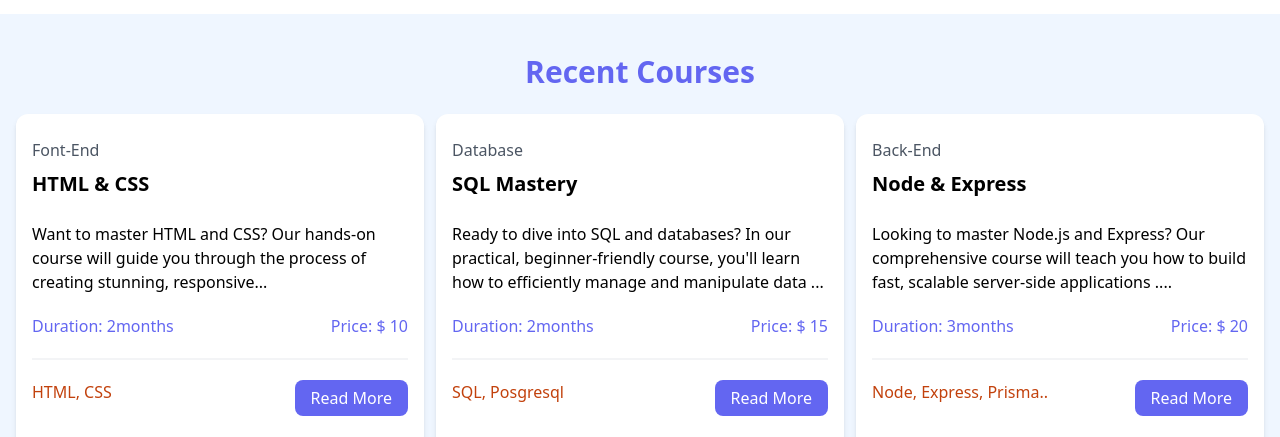
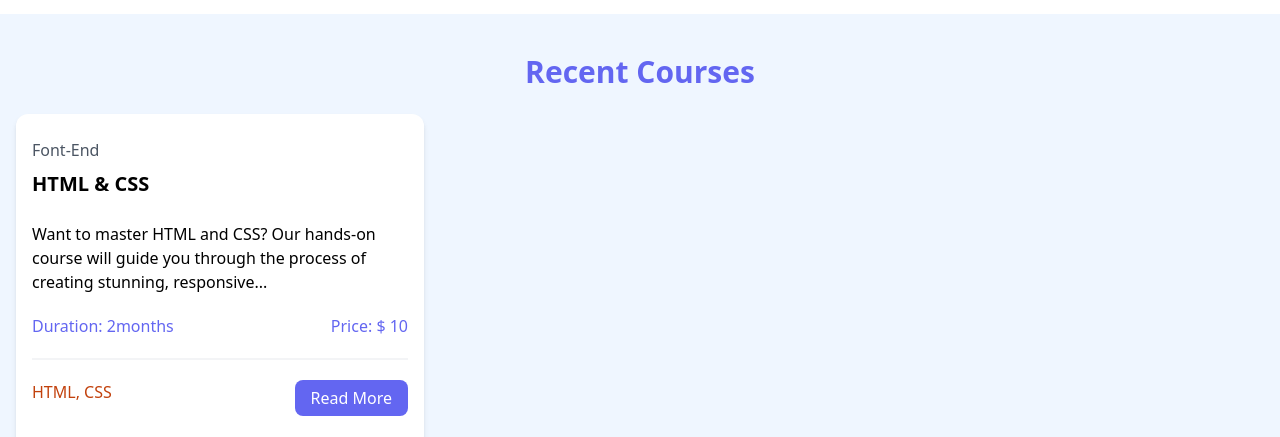
Before and after one commit to korodhsoaqoon/iftiinshe-react-app, a React (Vite) app: page / in a window 1280 px wide. Shown: the part 515-952 px from the top of the page. Built offline with nearby package versions, Linux system fonts and the light colour scheme.

Commit message:
Done Course Listings and Course Listing Component

```diff
--- a/src/App.jsx
+++ b/src/App.jsx
@@ -2,112 +2,14 @@ import logo from "./assets/logo.png";
 import NavBar from "./components/NavBar";
 import Hero from "./components/Hero";
 import HomeCards from "./components/HomeCards";
+import CourseListings from "./components/CourseListings";
 const App = () => {
   return (
     <div>
       <NavBar />
       <Hero />
       <HomeCards />
-      <section className="bg-blue-50 px-4 py-10">
-        <div className="container-xl lg:container m-auto">
-          <h1 className="text-3xl font-bold text-center text-indigo-500 mb-6">
-            Recent Courses
-          </h1>
-          {/* <!-- Courses grid --> */}
-          <div className="grid grid-cols-1 md:grid-cols-3 gap-3">
-            {/* <!-- Course 1 --> */}
-            <div className="bg-white rounded-xl shadow-md relative">
-              <div className="p-4">
-                <div className="mb-6">
-                  <div className="text-gray-600 my-2">Font-End</div>
-                  <h3 className="text-xl font-bold">HTML & CSS</h3>
-                </div>
-                <div className="mb-5">
-                  Want to master HTML and CSS? Our hands-on course will guide
-                  you through the process of creating stunning, responsive...
-                </div>
-                <div className="flex justify-between mb-5">
-                  <h3 className="text-indigo-500">Duration: 2months</h3>
-                  <h3 className="text-indigo-500">Price: $ 10</h3>
-                </div>
-                <div className="border border-gray-100 mb-5"></div>
-                <div className="flex flex-col lg:flex-row justify-between mb-4">
-                  <div className="text-orange-700 mb-3">
-                    <i className="fa-solid fa-code"></i> HTML, CSS
-                  </div>
-                  <a
-                    className="h-[36px] bg-indigo-500 hover:bg-indigo-600 text-white px-4 py-2 flex items-center justify-center rounded-lg"
-                    href="/course.html"
-                  >
-                    Read More
-                  </a>
-                </div>
-              </div>
-            </div>
-            {/* <!-- Course 2 --> */}
-            <div className="bg-white rounded-xl shadow-md relative">
-              <div className="p-4">
-                <div className="mb-6">
-                  <div className="text-gray-600 my-2">Database</div>
-                  <h3 className="text-xl font-bold">SQL Mastery</h3>
-                </div>
-                <div className="mb-5">
-                  Ready to dive into SQL and databases? In our practical,
-                  beginner-friendly course, you'll learn how to efficiently
-                  manage and manipulate data ...
-                </div>
-                <div className="flex justify-between mb-5">
-                  <h3 className="text-indigo-500">Duration: 2months</h3>
-                  <h3 className="text-indigo-500">Price: $ 15</h3>
-                </div>
-                <div className="border border-gray-100 mb-5"></div>
-                <div className="flex flex-col lg:flex-row justify-between mb-4">
-                  <div className="text-orange-700 mb-3">
-                    <i className="fa-solid fa-code"></i> SQL, Posgresql
-                  </div>
-                  <a
-                    className="h-[36px] bg-indigo-500 hover:bg-indigo-600 text-white px-4 py-2 flex items-center justify-center rounded-lg"
-                    href="/course.html"
-                  >
-                    Read More
-                  </a>
-                </div>
-              </div>
-            </div>
-
-            {/* <!-- Course 3 --> */}
-            <div className="bg-white rounded-xl shadow-md relative">
-              <div className="p-4">
-                <div className="mb-6">
-                  <div className="text-gray-600 my-2">Back-End</div>
-                  <h3 className="text-xl font-bold">Node & Express</h3>
-                </div>
-                <div className="mb-5">
-                  Looking to master Node.js and Express? Our comprehensive
-                  course will teach you how to build fast, scalable server-side
-                  applications ....
-                </div>
-                <div className="flex justify-between mb-5">
-                  <h3 className="text-indigo-500">Duration: 3months</h3>
-                  <h3 className="text-indigo-500">Price: $ 20</h3>
-                </div>
-                <div className="border border-gray-100 mb-5"></div>
-                <div className="flex flex-col lg:flex-row justify-between mb-4">
-                  <div className="text-orange-700 mb-3">
-                    <i className="fa-solid fa-code"></i> Node, Express, Prisma..
-                  </div>
-                  <a
-                    className="h-[36px] bg-indigo-500 hover:bg-indigo-600 text-white px-4 py-2 flex items-center justify-center rounded-lg"
-                    href="/course.html"
-                  >
-                    Read More
-                  </a>
-                </div>
-              </div>
-            </div>
-          </div>
-        </div>
-      </section>
+      <CourseListings />
 
       <section className="mx-auto max-w-lg my-10 px-6">
         <a
--- /dev/null
+++ b/src/components/CourseListing.jsx
@@ -0,0 +1,36 @@
+const CourseListing = () => {
+  return (
+    <>
+      <div className="bg-white rounded-xl shadow-md relative">
+        <div className="p-4">
+          <div className="mb-6">
+            <div className="text-gray-600 my-2">Font-End</div>
+            <h3 className="text-xl font-bold">HTML & CSS</h3>
+          </div>
+          <div className="mb-5">
+            Want to master HTML and CSS? Our hands-on course will guide you
+            through the process of creating stunning, responsive...
+          </div>
+          <div className="flex justify-between mb-5">
+            <h3 className="text-indigo-500">Duration: 2months</h3>
+            <h3 className="text-indigo-500">Price: $ 10</h3>
+          </div>
+          <div className="border border-gray-100 mb-5"></div>
+          <div className="flex flex-col lg:flex-row justify-between mb-4">
+            <div className="text-orange-700 mb-3">
+              <i className="fa-solid fa-code"></i> HTML, CSS
+            </div>
+            <a
+              className="h-[36px] bg-indigo-500 hover:bg-indigo-600 text-white px-4 py-2 flex items-center justify-center rounded-lg"
+              href="/course.html"
+            >
+              Read More
+            </a>
+          </div>
+        </div>
+      </div>
+    </>
+  );
+};
+
+export default CourseListing;
--- /dev/null
+++ b/src/components/CourseListings.jsx
@@ -0,0 +1,20 @@
+import CourseListing from "./CourseListing";
+const CourseListings = () => {
+  return (
+    <>
+      <section className="bg-blue-50 px-4 py-10">
+        <div className="container-xl lg:container m-auto">
+          <h1 className="text-3xl font-bold text-center text-indigo-500 mb-6">
+            Recent Courses
+          </h1>
+          {/* <!-- Courses grid --> */}
+          <div className="grid grid-cols-1 md:grid-cols-3 gap-3">
+            <CourseListing />
+          </div>
+        </div>
+      </section>
+    </>
+  );
+};
+
+export default CourseListings;
```
